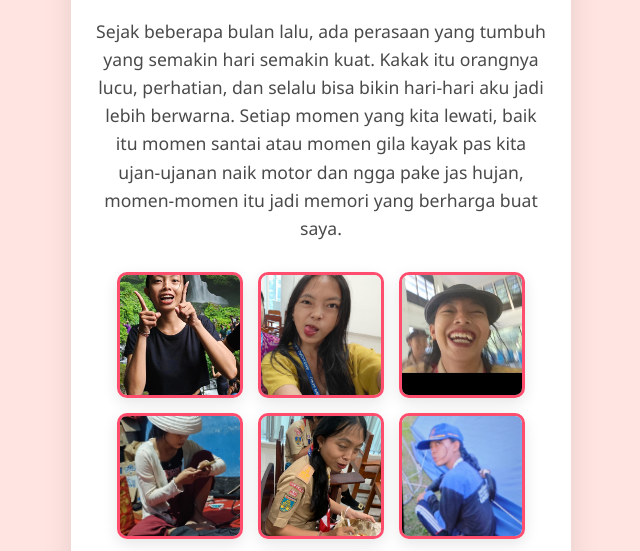
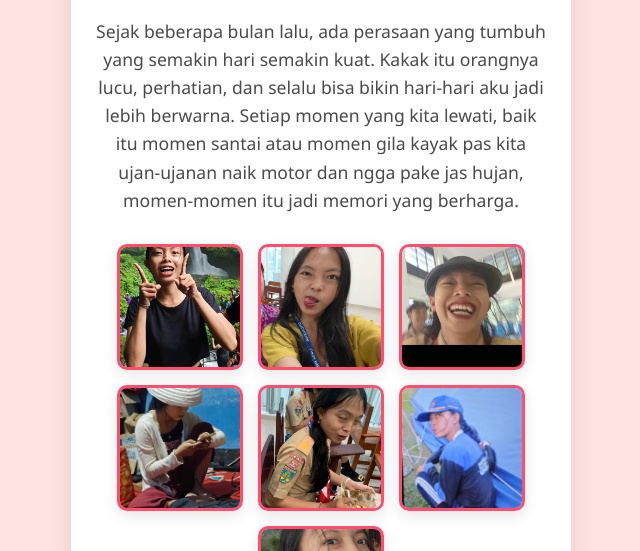
Before and after one commit to ItsMeDiana01/e, a plain HTML site: page pernyataan.html in a window 1280 px wide. Shown: the part 175-726 px from the top of the page, without its empty margins (319-959 px from the left). Drawn offline with Linux system fonts and the light colour scheme.

Commit message:
fixxxxxx

```diff
--- a/pernyataan.html
+++ b/pernyataan.html
@@ -9,7 +9,7 @@
 <body>
     <div class="container page-two-container">
         <h1 class="declaration-title">Ada yang mau aku sampaikan...</h1>
-        <p class="declaration-text">Sejak beberapa bulan lalu, ada perasaan yang tumbuh yang semakin hari semakin kuat. Kakak itu orangnya lucu, perhatian, dan selalu bisa bikin hari-hari aku jadi lebih berwarna. Setiap momen yang kita lewati, baik itu momen santai atau momen gila kayak pas kita ujan-ujanan naik motor dan ngga pake jas hujan, momen-momen itu jadi memori yang berharga buat saya.</p>
+        <p class="declaration-text">Sejak beberapa bulan lalu, ada perasaan yang tumbuh yang semakin hari semakin kuat. Kakak itu orangnya lucu, perhatian, dan selalu bisa bikin hari-hari aku jadi lebih berwarna. Setiap momen yang kita lewati, baik itu momen santai atau momen gila kayak pas kita ujan-ujanan naik motor dan ngga pake jas hujan, momen-momen itu jadi memori yang berharga.</p>
 
         <div class="photo-gallery">
             <img src="1.jpg" alt="Foto Kenangan 1" class="gallery-photo">
```
